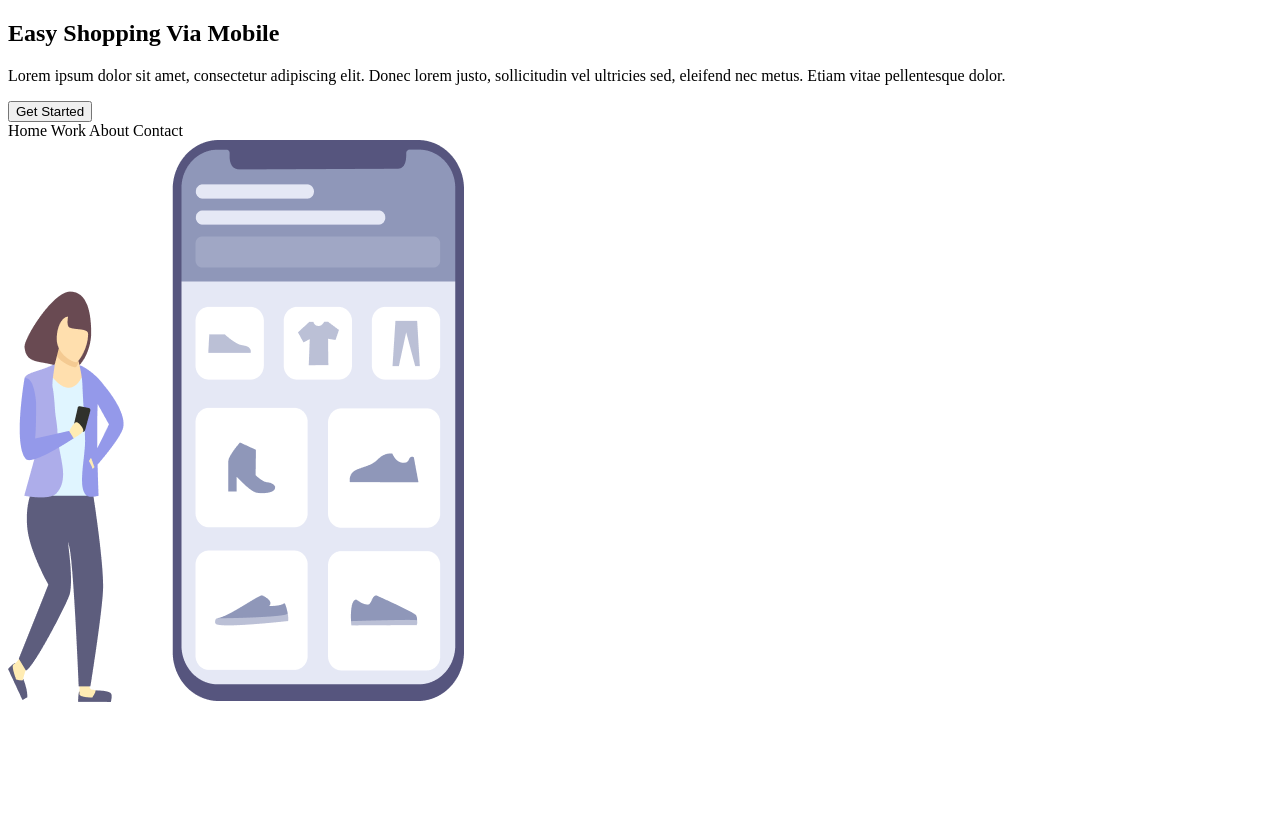
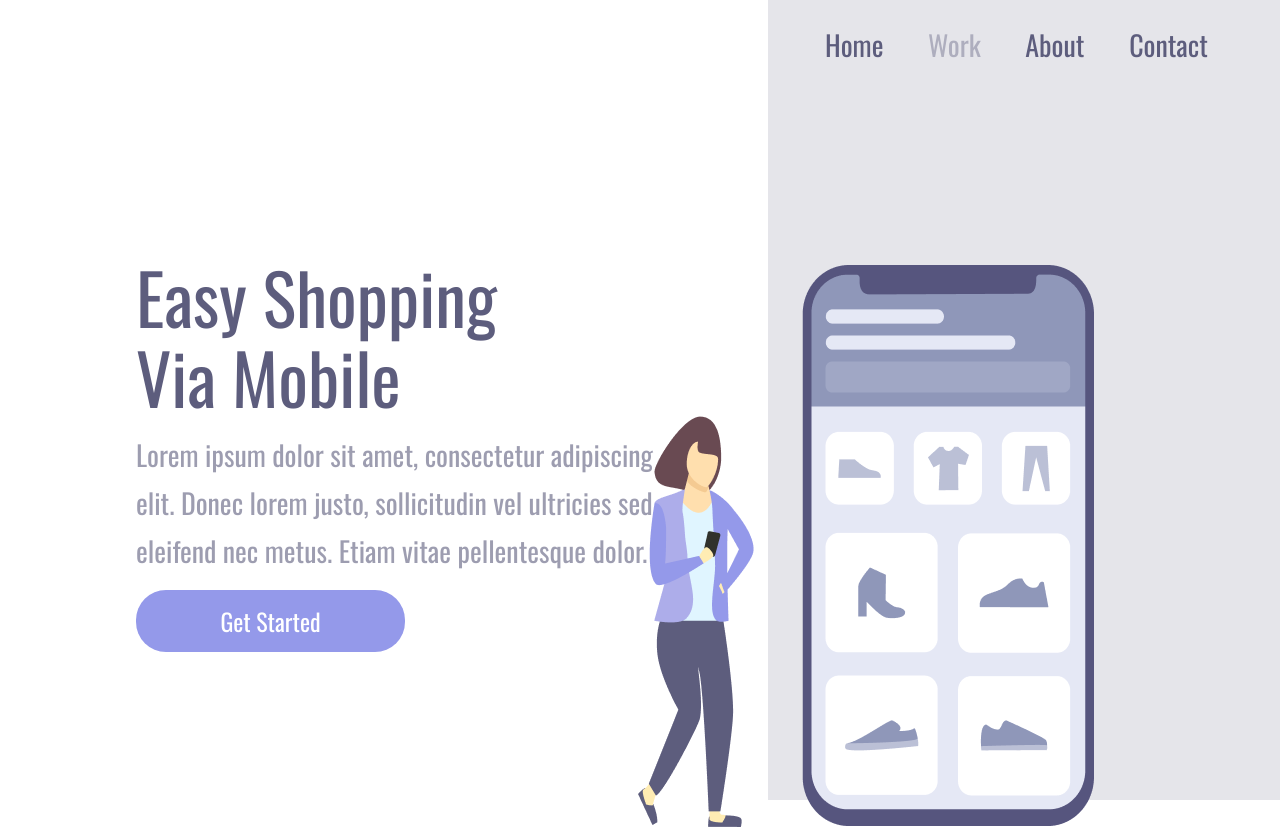
Before and after one commit to Ljnascimento-89/Easy-Shipping---Responsividade, a plain HTML site: page index.html in a window 1280 px wide. Before the commit the page ends 800 px from the top, so only its background shows below. Drawn offline with nearby package versions, Linux system fonts and the light colour scheme.

Commit message:
alteracao href styles

```diff
--- a/index.html
+++ b/index.html
@@ -4,7 +4,7 @@
     <meta charset="UTF-8">
     <meta http-equiv="X-UA-Compatible" content="IE=edge">
     <meta name="viewport" content="width=device-width, initial-scale=1.0">
-    <link rel="stylesheet" href="Responsividade-easyshopping.css"
+    <link rel="stylesheet" href="styles.css"
     <link rel="preconnect" href="https://fonts.googleapis.com">
     <link rel="preconnect" href="https://fonts.gstatic.com" crossorigin>
     <link href="https://fonts.googleapis.com/css2?family=Oswald&display=swap" rel="stylesheet">
```
